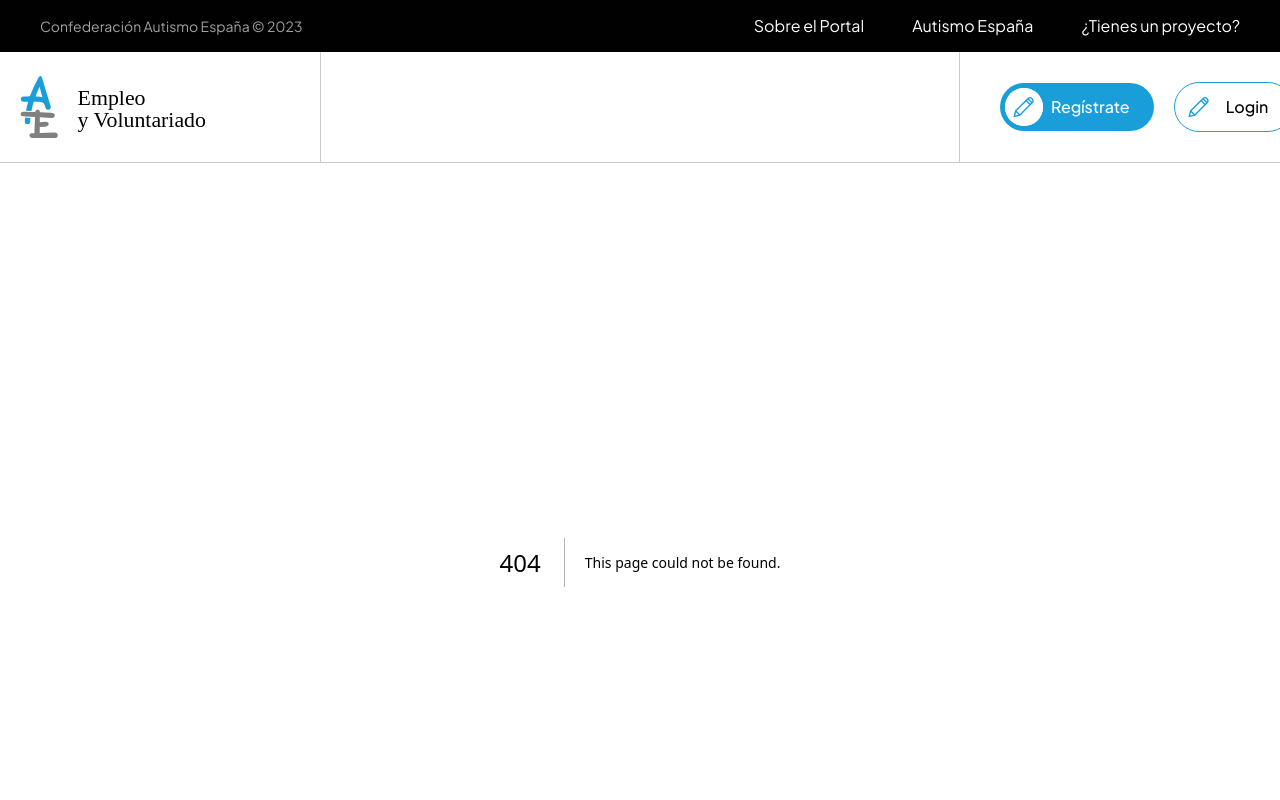
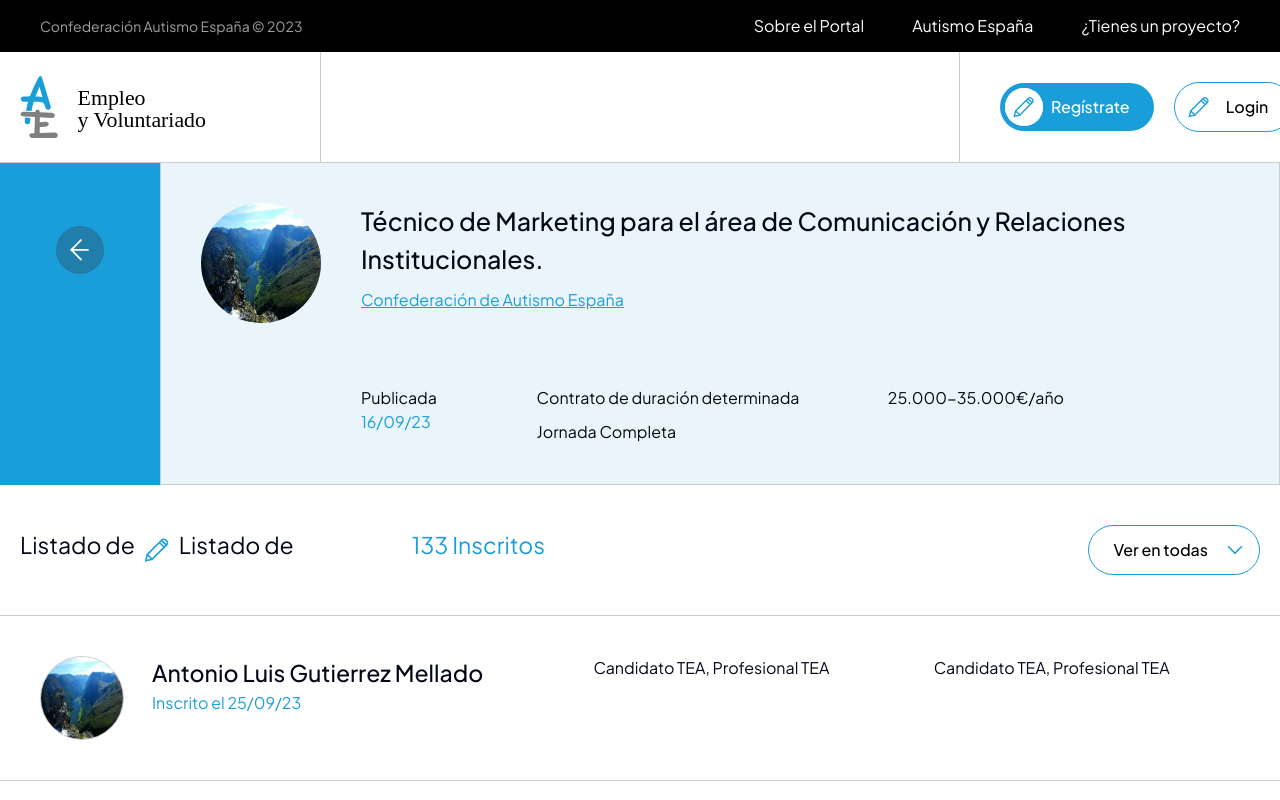
Before and after one commit to lanegrita/autismo_empleo, a Next.js app: page /applicant-list in a window 1280 px wide. Before the commit this address had no page. Shown: the top 800 px of the page. Built offline with nearby package versions, Linux system fonts and the light colour scheme.

Commit message:
Add applicant-list page.

```diff
--- /dev/null
+++ b/app/applicant-list/page.tsx
@@ -0,0 +1,144 @@
+import React from "react";
+import Button from "../components/ui/button/Button";
+import { OfferListItem2 } from "../components/ui/list/List";
+import Text from "../components/ui/typography/Typography";
+import Image from "next/image";
+import Pagination from "../components/ui/pagination/Pagination";
+
+const ApplicantListView = () => {
+  return (
+    <div className="w-full">
+      {/* Section 1 Starts */}
+      {/* Section 1 Ends */}
+
+      {/* Section 2 Starts */}
+      <section className="flex flex-col md:flex-row">
+        {/* Left */}
+        <div className="w-full  md:w-[160px] bg-azulAe p-11  ">
+          <div className="flex justify-between w-full items-center md:justify-center md:mt-21">
+            <div className="rotate-180">
+              <Button
+                variant="secondary-azul"
+                icon="/images/icons/arrow-right.svg"
+              />
+            </div>
+            <Text tag="p" variant="para" color="white" className="md:hidden">
+              Volver al listado
+            </Text>
+          </div>
+        </div>
+        {/* Right */}
+        <div className="flex-1">
+          <OfferListItem2
+            image="/images/test.webp"
+            publishDate="16/09/23"
+            title="Técnico de Marketing para el área de Comunicación y Relaciones Institucionales."
+            subTitle="Confederación de Autismo España"
+            backgroundColor="blue"
+          />
+        </div>
+      </section>
+      {/* Section 2 Ends */}
+
+      {/* Section 3 Starts */}
+      <section className="px-10 py-20 flex justify-between items-center border-b border-gris2">
+        {/* Left */}
+        <div className="flex gap-30 lg:gap-[118px]">
+          {/* Left Text */}
+          <div className="flex flex-col md:flex-row">
+            <p className="text-[23px]">Listado de</p>
+            <div className="flex">
+              <div className="relative w-[44px] h-[44px]">
+                <Image src="/images/icons/pencil.svg" alt="icon" fill />
+              </div>
+
+              <p className="text-[23px]">Listado de</p>
+            </div>
+          </div>
+
+          {/* Right Text */}
+          <div className="hidden md:block ">
+            <p className="text-[23px] text-azulAe">133 Inscritos</p>
+          </div>
+        </div>
+        {/* Right */}
+        <div className="">
+          {/* Tablet Button */}
+          <div className="hidden md:block">
+            <Button
+              title="Ver en todas"
+              icon="/images/icons/dropdown_open.svg"
+              variant="outline"
+              direction="right"
+            />
+          </div>
+          {/* Mobile Button */}
+          <div className="md:hidden">
+            <Button icon="/images/icons/filter.svg" variant="outline" />
+          </div>
+        </div>
+      </section>
+      {/* Section 3 Ends */}
+
+      {/* Section 4 Starts */}
+      <section>
+        <ApplicantItem />
+        <ApplicantItem />
+        <ApplicantItem />
+        <ApplicantItem />
+        <ApplicantItem />
+        <ApplicantItem />
+      </section>
+      {/* Section 4 Ends */}
+
+      {/* Pagination Section Starts */}
+      <section className="flex justify-center py-21 px-10">
+        <div className="w-full max-w-[352px]">
+          <Pagination page={1} totalPages={8} />
+        </div>
+      </section>
+      {/* Pagination Section Ends */}
+    </div>
+  );
+};
+
+const ApplicantItem = () => {
+  return (
+    <div className="px-10 py-20 flex flex-col lg:flex-row lg:px-20 lg:gap-20 border-b border-gris2">
+      {/* Left */}
+      <div className="flex gap-10 md:gap-14">
+        {/* Profile Image */}
+        <div className="relative w-[76px] h-[76px] min-w-[76px] min-h-[76px] md:w-[84px] md:h-[84px] md:min-w-[84px] md:min-h-[84px] rounded-full overflow-hidden border border-gris6">
+          <Image src="/images/test.webp" alt="profile image" fill />
+        </div>
+        {/* Profile Info */}
+        <div className="flex flex-col">
+          <h5 className="text-[23px] font-medium">
+            Antonio Luis Gutierrez Mellado
+          </h5>
+          <Text tag="p" variant="para" color="blue">
+            Inscrito el 25/09/23
+          </Text>
+        </div>
+      </div>
+
+      {/* Right */}
+      <div className="flex gap-11 lg:flex-1 lg:justify-evenly mt-16 lg:mt-0 lg:gap-17">
+        {/* Left Container */}
+        <div className="md:ml-[112px] lg:ml-0">
+          <Text tag="p" variant="para">
+            Candidato TEA, Profesional TEA
+          </Text>
+        </div>
+        {/* Right Container */}
+        <div className="">
+          <Text tag="p" variant="para">
+            Candidato TEA, Profesional TEA
+          </Text>
+        </div>
+      </div>
+    </div>
+  );
+};
+
+export default ApplicantListView;
--- a/app/components/ui/button/Button.tsx
+++ b/app/components/ui/button/Button.tsx
@@ -24,6 +24,7 @@
   size?: "m" | "xl";
   disabled?: boolean;
   image?: string;
+  className?: string;
 }
 
 const Button = ({
@@ -37,6 +38,7 @@
   type,
   size,
   disabled,
+  className
 }: ButtonProps) => {
   return (
     <button
@@ -60,6 +62,7 @@
         icon && !title && styles.only_icon,
         size === "xl" && styles.large,
         disabled && styles.disabled,
+        className
       ].join(" ")}
     >
       {title && (
--- a/settings/colors.css
+++ b/settings/colors.css
@@ -15,6 +15,7 @@
   --color-gris-3: #888d8e;
   --color-gris-4: #666c6e;
   --color-gris-5: #ededed;
+  --color-gris-6: #c9c9c9;
   --color-blanco: #ffffff;
   --color-error: #ed3e34;
   --color-hover-primary-btn: #29a7e2;
--- a/tailwind.config.js
+++ b/tailwind.config.js
@@ -36,6 +36,7 @@
         gris3: "var(--color-gris-3)",
         gris4: "var(--color-gris-4)",
         gris5: "var(--color-gris-5)",
+        gris6: "var(--color-gris-6)",
         blanco: "var(--color-blanco)",
         primaryHover: "var(--color-hover-primary-btn)",
         secondaryHover: "var(--color-hover-secondary-btn)",
```
